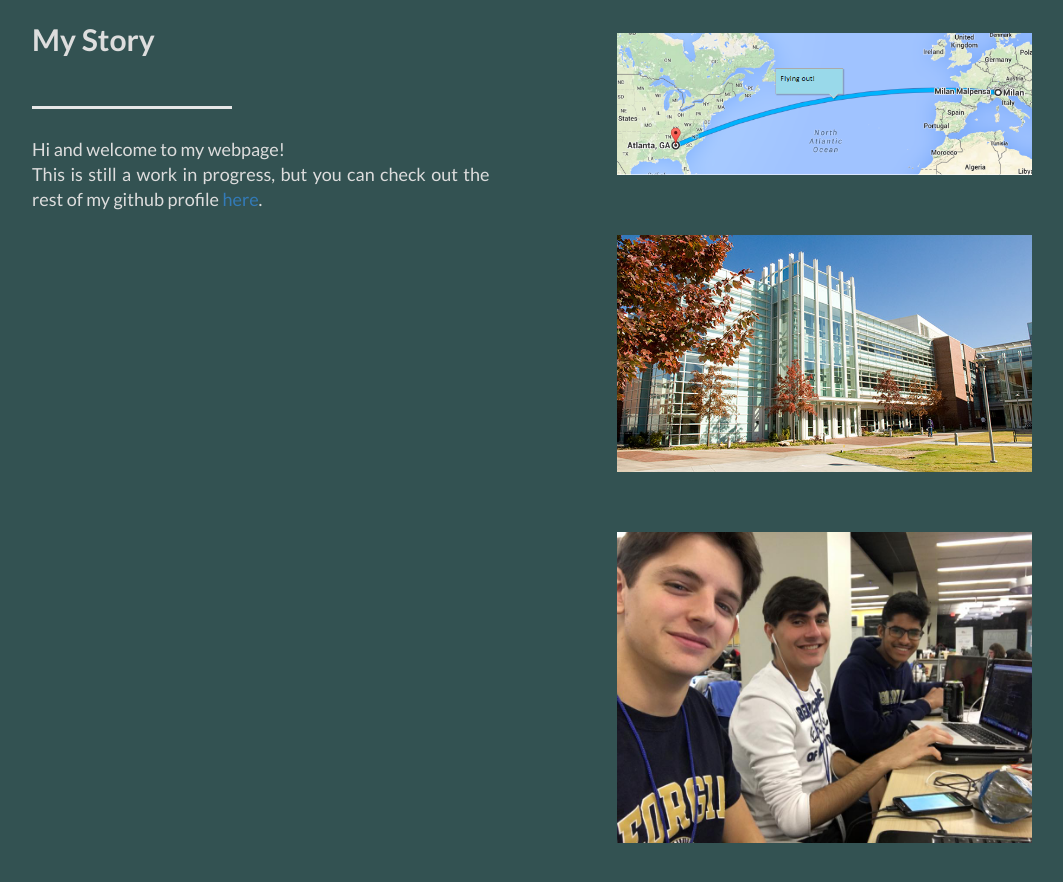
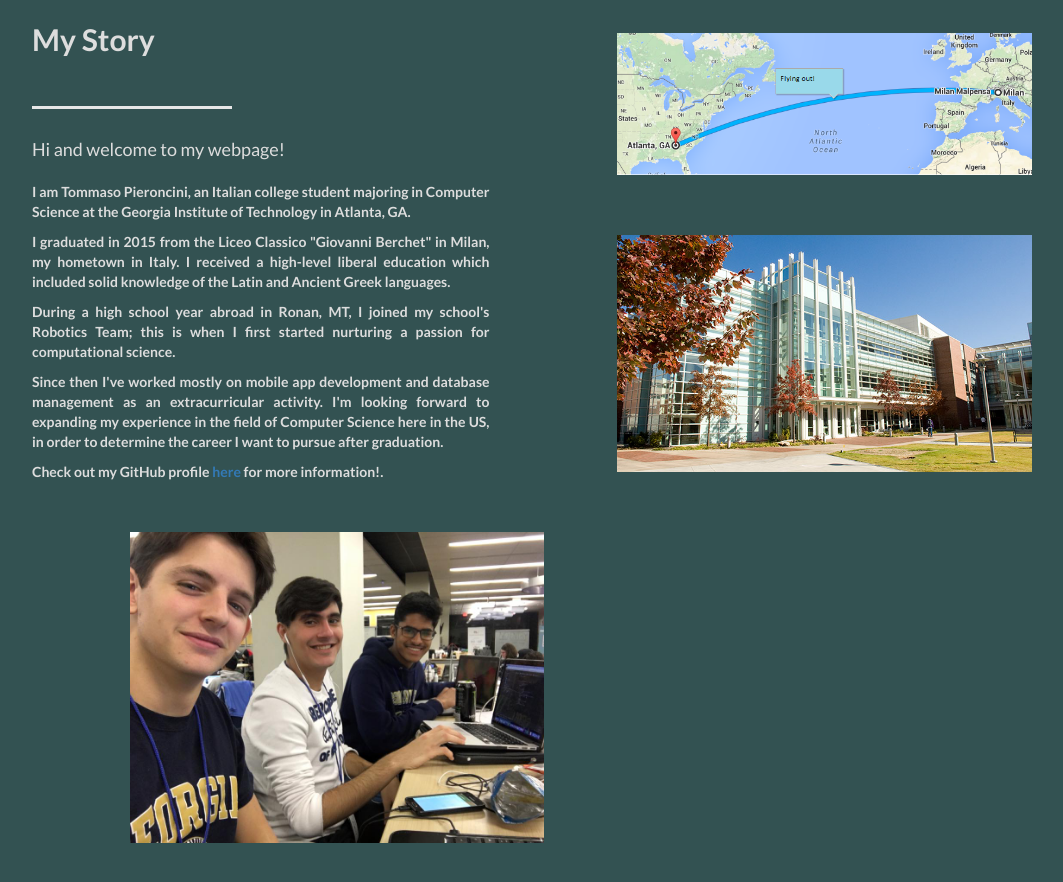
Before and after one commit to TommasoPieroncini/TommasoPieroncini.github.io, a plain HTML site: page index.html in a window 1280 px wide. Shown: the part 1120-2002 px from the top of the page, without its empty margins (38-1101 px from the left). Drawn offline with nearby package versions, Linux system fonts and the light colour scheme.

Commit message:
A few changes to the code

```diff
--- a/index.html
+++ b/index.html
@@ -138,8 +138,11 @@
                     <br/>
                     Hi and welcome to my webpage!
                     <br/>
-                    This is still a work in progress, but you can check out the rest of my github profile <a href="https://github.com/TommasoPieroncini/">here</a>.
-                    <br/><br/><br/><br/><br/><br/><br/><br/><br/><br/><br/><br/><br/>
+                    <p>I am Tommaso Pieroncini, an Italian college student majoring in Computer Science at the Georgia Institute of Technology in Atlanta, GA.</p>
+                    <p>I graduated in 2015 from the Liceo Classico "Giovanni Berchet" in Milan, my hometown in Italy. I received a high-level liberal education which included solid knowledge of the Latin and Ancient Greek languages.</p>
+                    <p> During a high school year abroad in Ronan, MT, I joined my school's Robotics Team; this is when I first started nurturing a passion for computational science.</p>
+                    <p>Since then I've worked mostly on mobile app development and database management as an extracurricular activity. I'm looking forward to expanding my experience in the field of Computer Science here in the US, in order to determine the career I want to pursue after graduation.</p>
+                    <p>Check out my GitHub profile <a href="https://github.com/TommasoPieroncini/">here</a> for more information!. </p>
                   </p>
                 </div>
                 <div class="col-lg-7 col-lg-offset-1 col-sm-6 aboutMe-image">
```
